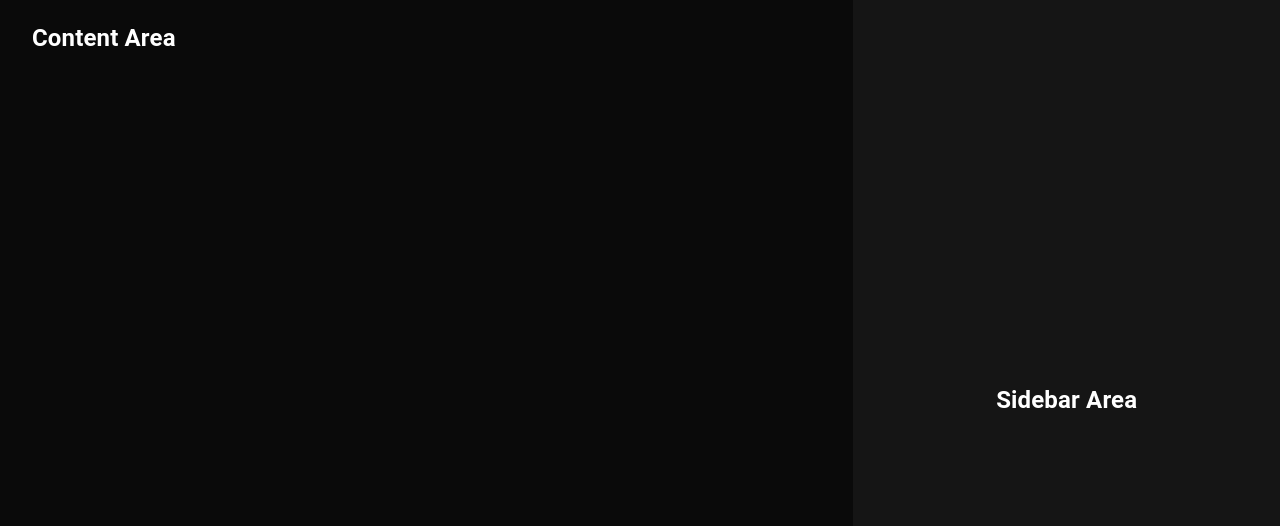
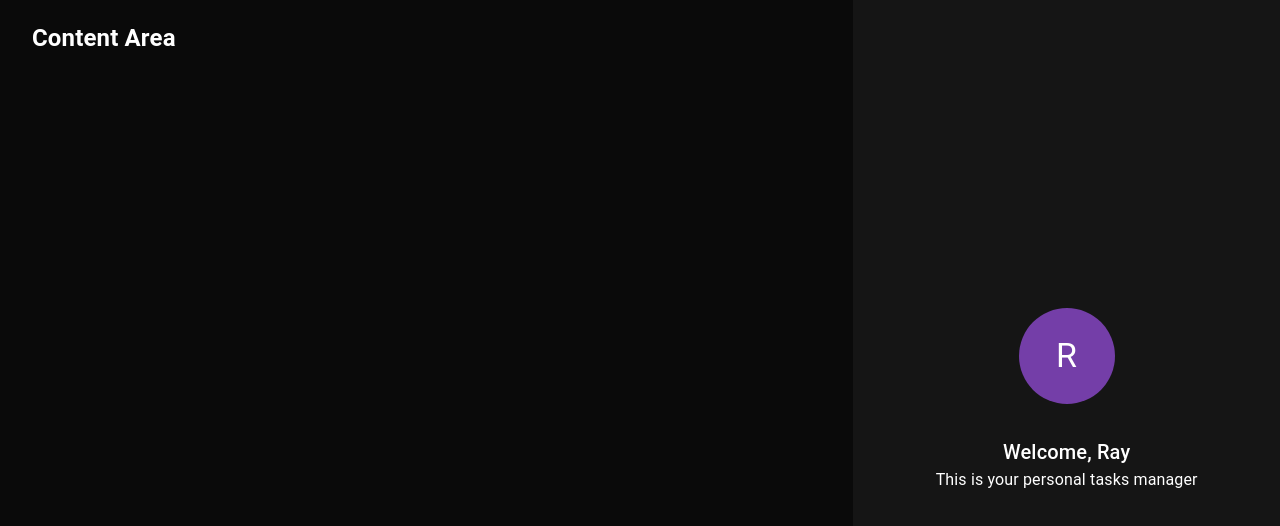
Before and after one commit to kazooie20/ReactTypescript-ToDoList, a React (Create React App) app: page / in a window 1280 px wide. Shown: the top 526 px of the page. Built offline with nearby package versions, Linux system fonts and the light colour scheme.

Commit message:
Added Profile section

```diff
--- /dev/null
+++ b/src/components/profile/profile.tsx
@@ -0,0 +1,28 @@
+import React, { FC, ReactElement } from "react";
+import { Avatar, Box, Typography } from "@mui/material";
+
+const Profile: FC = (): ReactElement => {
+  return (
+    <Box
+      display="flex"
+      flexDirection="column"
+      justifyContent="center"
+      alignItems="center"
+    >
+      <Avatar
+        sx={{
+          width: "96px",
+          height: "96px",
+          backgroundColor: "primary.main",
+          marginBottom: "16px",
+        }}
+      >
+        <Typography variant='h4' color='text.primary'>R</Typography>
+      </Avatar>
+      <Typography variant='h6' color='text.primary' mt={2}>Welcome, Ray</Typography>
+      <Typography variant="body1" color='text.primary'>This is your personal tasks manager</Typography>
+    </Box>
+  );
+};
+
+export default Profile;
--- /dev/null
+++ b/src/components/sidebar/sidebar.tsx
@@ -0,0 +1,26 @@
+import React, { FC, ReactElement } from "react";
+import {Grid} from '@mui/material';
+import Profile from "../profile/profile";
+
+const GridCssProperties = {
+    height: '100vh',
+    position: 'fixed',
+    right: 0,
+    top: 0,
+    width: '100%',
+    backgroundColor: 'background.paper',
+    display: 'flex',
+    justifyContent: 'center',
+    flexDirection: 'column',
+    alignItems: 'center',
+}
+
+const SideBar: FC = (): ReactElement => {
+  return (
+    <Grid item md={4} sx={GridCssProperties}>
+      <Profile />
+    </Grid>
+  );
+};
+
+export default SideBar;
--- /dev/null
+++ b/src/components/taskArea/taskArea.tsx
@@ -0,0 +1,12 @@
+import React, { ReactElement, FC } from "react";
+import {Grid} from '@mui/material';
+
+const TaskArea: FC = (): ReactElement => {
+  return (
+    <Grid item md={8} px={4}>
+      <h2>Content Area</h2>
+    </Grid>
+  );
+};
+
+export default TaskArea;
--- a/src/pages/dashboard/dashboard.tsx
+++ b/src/pages/dashboard/dashboard.tsx
@@ -1,28 +1,13 @@
 import React, {FC, ReactElement} from 'react';
 import {Grid} from '@mui/material';
-
-const GridCssProperties = {
-    height: '100vh',
-    position: 'fixed',
-    right: 0,
-    top: 0,
-    width: '100%',
-    backgroundColor: 'background.paper',
-    display: 'flex',
-    justifyContent: 'center',
-    flexDirection: 'column',
-    alignItems: 'center',
-}
+import TaskArea from '../../components/taskArea/taskArea';
+import SideBar from '../../components/sidebar/sidebar';
 
 const Dashboard:FC = ():ReactElement => {
     return (
         <Grid container minHeight='100vh' p={0} m={0}>
-            <Grid item md={8} px={4}>
-                <h2>Content Area</h2>
-            </Grid>
-            <Grid item md={4} sx={GridCssProperties}>
-                <h2>Sidebar Area</h2>
-            </Grid>
+            <TaskArea />
+            <SideBar />
         </Grid>
     )
 };
--- a/src/theme/customTheme.ts
+++ b/src/theme/customTheme.ts
@@ -5,7 +5,7 @@
         mode: "dark",
         primary: {
             light: 'rgba(168,85,247,.80)',
-            main: 'rgba(168,85,247,.65',
+            main: 'rgba(168,85,247,.65)',
             dark: 'rgba(168,85,247,.28)',
         },
         background: {
```
